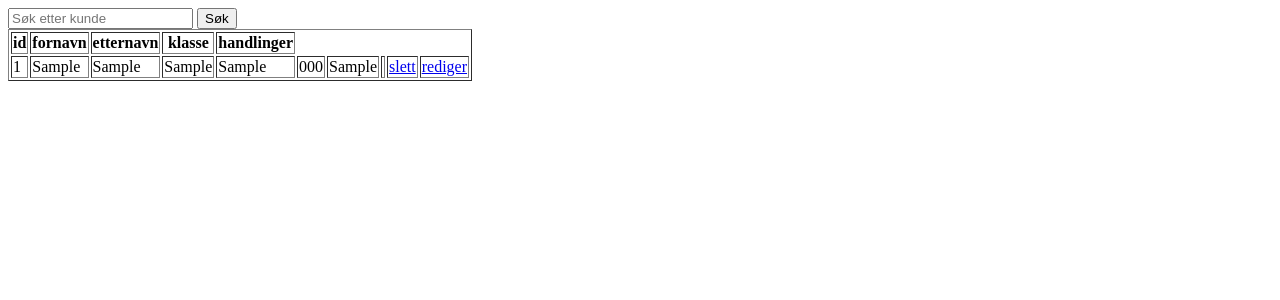
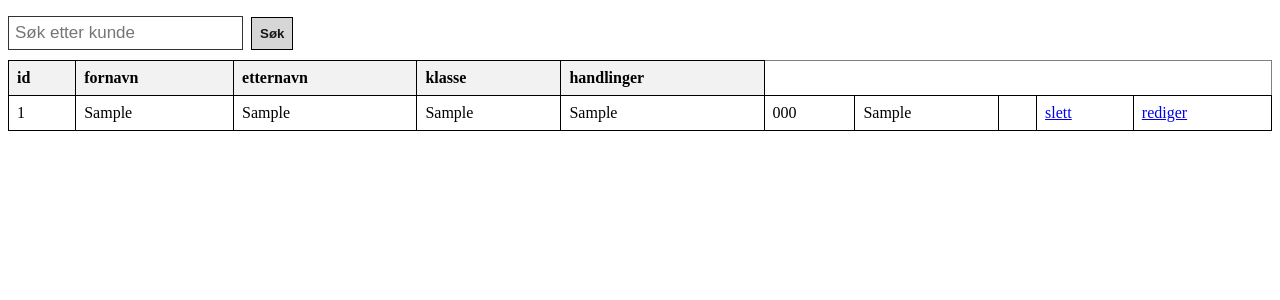
Before and after one commit to bruhh-taken/crm_gr3, a PHP site: page /kunde/kunde.php in a window 1280 px wide. Shown: the top 300 px of the page. Run offline with PHP 8.4, Linux system fonts and the light colour scheme; tables that the repository leaves empty or names only in its code hold one stand-in row (values such as "Sample post"); data that the repository does not hold is empty.

Commit message:
Add style.css and include it in kunde.php
Create kunde/style.css with table, th/td, hover, input[type="text"] and button styles to improve UI. Update kunde/kunde.php to link the new stylesheet in the document head so the page uses the added styles.

```diff
--- a/kunde/kunde.php
+++ b/kunde/kunde.php
@@ -25,6 +25,7 @@ $result = $conn->query($sql);
     <meta http-equiv="X-UA-Compatible" content="IE=edge">
     <meta name="viewport" content="width=device-width, initial-scale=1.0">
     <title>Document</title>
+    <link rel="stylesheet" href="style.css">
 </head>
 <body>
     <form method="GET">
--- /dev/null
+++ b/kunde/style.css
@@ -0,0 +1,37 @@
+table {
+    border-collapse: collapse;
+    width: 100%;
+}
+
+th, td {
+    border: 1px solid black;
+    padding: 8px;
+    text-align: left;
+}
+
+th {
+    background-color: #f2f2f2;
+}
+
+tr:hover {
+    background-color: #f5f5f5;
+}
+
+input[type="text"] {
+    padding: 6px;
+    margin-top: 8px;
+    font-size: 17px;
+    border: 1px solid #333333;
+}
+
+button {
+    padding: 8px;
+    margin-top: 8px;
+    margin-left: 4px;
+    margin-bottom: 10px;
+    background-color: rgb(214, 214, 214);
+    color: rgb(22, 22, 22);
+    font-weight: bold;
+    border: solid black 1px;
+    cursor: pointer;
+}
```
